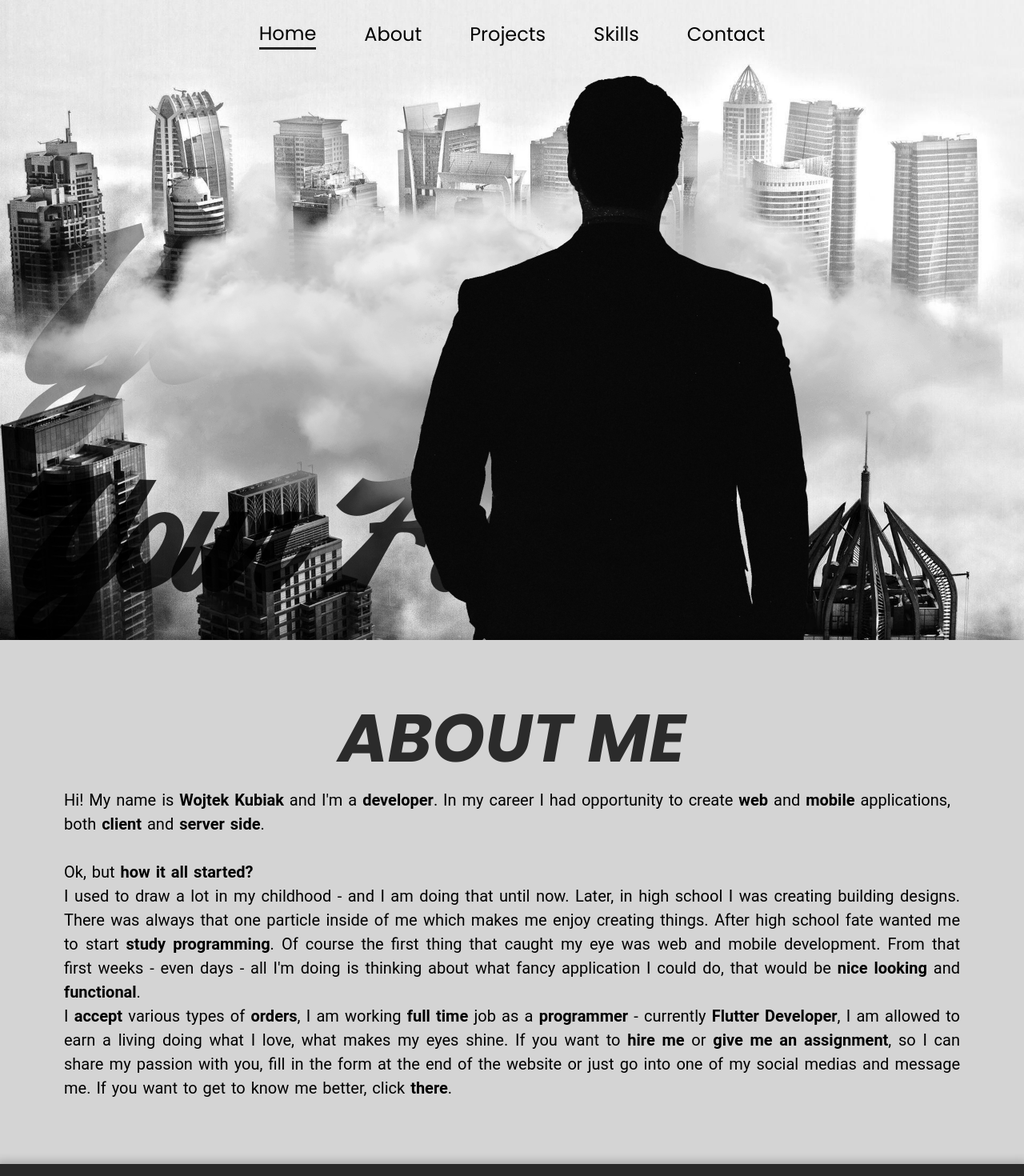
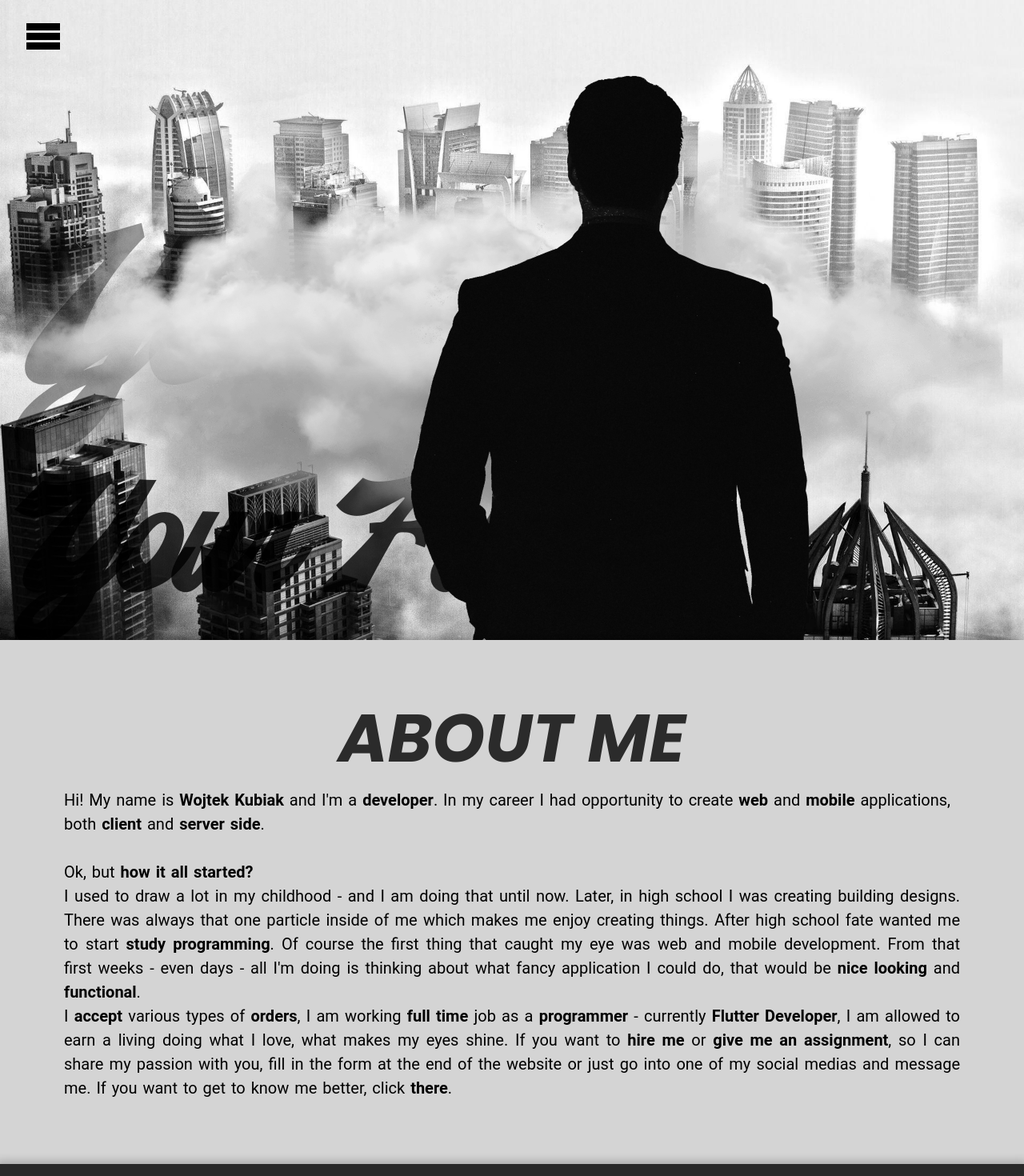
Before and after one commit to wojciechkubiak/www, a React (Create React App) app: page / in a window 1280 px wide. Shown: the top 1470 px of the page at 80% size. Built offline with nearby package versions, Linux system fonts and the light colour scheme.

Commit message:
Navigation

```diff
--- a/package.json
+++ b/package.json
@@ -6,6 +6,7 @@
     "@testing-library/jest-dom": "^5.11.9",
     "@testing-library/react": "^11.2.5",
     "@testing-library/user-event": "^12.8.3",
+    "gsap": "^3.6.1",
     "react": "^17.0.2",
     "react-dom": "^17.0.2",
     "react-icons": "^4.2.0",
--- a/src/App.css
+++ b/src/App.css
@@ -65,14 +65,6 @@
   font-weight: 400;
 }
 
-.about-page {
-  position: relative;
-  max-width: 100vw;
-  z-index: 40;
-  background-color: #d4d4d4;
-  box-shadow: 0 0 10px 4px rgba(0, 0, 0, 0.2);
-}
-
 .projects-page {
   position: relative;
   height: 100vh;
@@ -93,7 +85,7 @@
 
 .contact-page {
   position: relative;
-  min-height: 80vh;
+  min-height: 100vh;
   max-width: 100vw;
   z-index: 40;
   background-color: rgb(71, 71, 71);
@@ -108,7 +100,8 @@
   background-color: #e0e0e0;
 }
 
-input:focus, textarea:focus {
+input:focus,
+textarea:focus {
   box-shadow: none;
   outline: none;
   border: none;
@@ -118,10 +111,16 @@ input:focus, textarea:focus {
 input:active {
   background-color: transparent;
 }
-input, textarea {
+
+input,
+textarea {
   padding: 10px;
   color: white;
-  font-family: 'Roboto', sans-serif;
+  font-family: "Roboto", sans-serif;
+}
+
+textarea {
+  resize: none;
 }
 
 * {
@@ -129,6 +128,11 @@ input, textarea {
   padding: 0;
 }
 
+button,
+input,
+textarea {
+  outline: none;
+}
 ::-webkit-scrollbar {
   width: 15px;
   background-color: #d4d4d4;
--- a/src/App.js
+++ b/src/App.js
@@ -1,5 +1,5 @@
 import React, { useEffect, useRef, useState } from "react";
-import { Navbar, LandingPage } from "./components/Components";
+import { Navbar, LandingPage, About } from "./components/Components";
 import { IoMdSend } from "react-icons/io";
 import Loader from "react-loader-spinner";
 
@@ -7,6 +7,21 @@ import "./App.css";
 
 const App = () => {
   const [scrollY, setScrollY] = useState(0);
+  const [currentPage, setCurrentPage] = useState("home");
+
+  let homeRef = useRef(null);
+  let aboutRef = useRef(null);
+  let projectsRef = useRef(null);
+  let skillsRef = useRef(null);
+  let contactRef = useRef(null);
+
+  const smooth = { behavior: "smooth", block: "start", inline: "nearest" };
+
+  const goHome = () => homeRef.current.scrollIntoView(smooth);
+  const goAbout = () => aboutRef.current.scrollIntoView(smooth);
+  const goProjects = () => projectsRef.current.scrollIntoView(smooth);
+  const goSkills = () => skillsRef.current.scrollIntoView(smooth);
+  const goContact = () => contactRef.current.scrollIntoView(smooth);
 
   useEffect(() => {
     window.addEventListener("scroll", scrollValue);
@@ -18,70 +33,20 @@ const App = () => {
 
   return (
     <div className="App">
-      <Navbar scrollY={scrollY} />
-      <LandingPage scrollY={scrollY} />
-      <div
-        className="about-page"
-        style={{ padding: "80px", paddingTop: "60px" }}
-      >
-        <h1
-          style={{
-            fontFamily: "'Poppins', sans-serif",
-            fontStyle: "italic",
-            fontWeight: "700",
-            fontSize: "84px",
-            textAlign: "center",
-            color: "rgba(0, 0, 0, 0.8)",
-          }}
-        >
-          ABOUT ME
-        </h1>
-        <p
-          style={{
-            fontSize: "20px",
-            fontFamily: "'Roboto', sans-serif",
-            fontWeight: "400",
-            lineHeight: "30px",
-            wordSpacing: "2px",
-            marginBottom: "30px",
-          }}
-        >
-          Hi! My name is <strong>Wojtek Kubiak</strong> and I'm a{" "}
-          <strong>developer</strong>. In my career I had opportunity to create{" "}
-          <strong>web</strong> and <strong>mobile</strong> applications, both{" "}
-          <strong>client</strong> and <strong>server side</strong>.
-        </p>
-        <p
-          style={{
-            fontSize: "20px",
-            fontFamily: "'Roboto', sans-serif",
-            fontWeight: "400",
-            lineHeight: "30px",
-            wordSpacing: "2px",
-            textAlign: "justify",
-            textJustify: "inter-word",
-          }}
-        >
-          Ok, but <strong>how it all started?</strong> <br />I used to draw a
-          lot in my childhood - and I am doing that until now. Later, in high
-          school I was creating building designs. There was always that one
-          particle inside of me which makes me enjoy creating things. After high
-          school fate wanted me to start <strong>study programming</strong>. Of
-          course the first thing that caught my eye was web and mobile
-          development. From that first weeks - even days - all I'm doing is
-          thinking about what fancy application I could do, that would be{" "}
-          <strong>nice looking</strong> and <strong>functional</strong>.
-          <br />I <strong>accept</strong> various types of{" "}
-          <strong>orders</strong>, I am working <strong>full time</strong> job
-          as a <strong>programmer</strong> - currently{" "}
-          <strong>Flutter Developer</strong>, I am allowed to earn a living
-          doing what I love, what makes my eyes shine. If you want to{" "}
-          <strong>hire me</strong> or <strong>give me an assignment</strong>, so
-          I can share my passion with you, fill in the form at the end of the
-          website or just go into one of my social medias and message me. If you
-          want to get to know me better, click <strong>there</strong>.
-        </p>
-      </div>
+      <Navbar
+        scrollY={scrollY}
+        currentPage={currentPage}
+        setCurrentPage={setCurrentPage}
+        goHome={goHome}
+        goAbout={goAbout}
+        goProjects={goProjects}
+        goSkills={goSkills}
+        goContact={goContact}
+      />
+      <div ref={homeRef}><LandingPage scrollY={scrollY} /></div>
+      <div ref={aboutRef}><About/></div>
+      <div ref={projectsRef}>
+
       <div className="projects-page">
         <h1
           style={{
@@ -98,6 +63,8 @@ const App = () => {
           PROJECTS
         </h1>
       </div>
+      </div>
+      <div ref={skillsRef}>
       <div className="skills-page">
         <h1
           style={{
@@ -114,6 +81,8 @@ const App = () => {
           SKILLS
         </h1>
       </div>
+      </div>
+      <div ref={contactRef}>
       <div className="contact-page">
         <h1
           style={{
@@ -190,7 +159,7 @@ const App = () => {
           </button>
         </form>
       </div>
-      <div className="footer"></div>
+      </div>
     </div>
   );
 };
--- /dev/null
+++ b/src/components/About/About.css
@@ -0,0 +1,36 @@
+.about-page {
+  position: relative;
+  max-width: 100vw;
+  z-index: 40;
+  background-color: #d4d4d4;
+  box-shadow: 0 0 10px 4px rgba(0, 0, 0, 0.2);
+  padding: 80px;
+  padding-top: 60px;
+}
+
+.about-header {
+  font-family: "Poppins", sans-serif;
+  font-style: italic;
+  font-weight: 700;
+  font-size: 84px;
+  text-align: center;
+  color: rgba(0, 0, 0, 0.8);
+}
+
+.about-intro {
+  font-size: 20px;
+  font-family: "Roboto", sans-serif;
+  font-weight: 400;
+  line-height: 30px;
+  word-spacing: 2px;
+  margin-bottom: 30px;
+}
+.about-more {
+  font-size: 20px;
+  font-family: "Roboto", sans-serif;
+  font-weight: 400;
+  line-height: 30px;
+  word-spacing: 2px;
+  text-align: justify;
+  text-justify: inter-word;
+}
--- /dev/null
+++ b/src/components/About/About.jsx
@@ -0,0 +1,38 @@
+import React, { useState, useEffect } from "react";
+import "./About.css";
+
+const About = () => {
+  return (
+    <div className="about-page">
+      <h1 className="about-header">ABOUT ME</h1>
+      <p className="about-intro">
+        Hi! My name is <strong>Wojtek Kubiak</strong> and I'm a{" "}
+        <strong>developer</strong>. In my career I had opportunity to create{" "}
+        <strong>web</strong> and <strong>mobile</strong> applications, both{" "}
+        <strong>client</strong> and <strong>server side</strong>.
+      </p>
+      <p className="about-more">
+        Ok, but <strong>how it all started?</strong> <br />I used to draw a lot
+        in my childhood - and I am doing that until now. Later, in high school I
+        was creating building designs. There was always that one particle inside
+        of me which makes me enjoy creating things. After high school fate
+        wanted me to start <strong>study programming</strong>. Of course the
+        first thing that caught my eye was web and mobile development. From that
+        first weeks - even days - all I'm doing is thinking about what fancy
+        application I could do, that would be <strong>nice looking</strong> and{" "}
+        <strong>functional</strong>.
+        <br />I <strong>accept</strong> various types of <strong>orders</strong>
+        , I am working <strong>full time</strong> job as a{" "}
+        <strong>programmer</strong> - currently{" "}
+        <strong>Flutter Developer</strong>, I am allowed to earn a living doing
+        what I love, what makes my eyes shine. If you want to{" "}
+        <strong>hire me</strong> or <strong>give me an assignment</strong>, so I
+        can share my passion with you, fill in the form at the end of the
+        website or just go into one of my social medias and message me. If you
+        want to get to know me better, click <strong>there</strong>.
+      </p>
+    </div>
+  );
+};
+
+export default About;
--- a/src/components/Components.jsx
+++ b/src/components/Components.jsx
@@ -1,4 +1,5 @@
 import Navbar from './Navbar/Navbar.jsx';
 import LandingPage from './LandingPage/LandingPage.jsx';
+import About from './About/About.jsx';
 
-export { Navbar, LandingPage };
+export { Navbar, LandingPage, About };
--- a/src/components/Navbar/Navbar.css
+++ b/src/components/Navbar/Navbar.css
@@ -2,25 +2,18 @@
   position: fixed;
   display: flex;
   flex-direction: row;
-  padding-top: 24px;
   padding-bottom: 24px;
-  justify-content: center;
+  justify-content: space-between;
   min-width: 100vw;
   z-index: 100;
-}
-
-.navbar-top {
   background-color: transparent;
   box-shadow: none;
   transition-property: all;
   transition-duration: 1s;
 }
 
-.navbar-out {
-  background-color: rgb(27, 27, 27);
-  box-shadow: 0 0 10px 4px rgba(0, 0, 0, 0.2);
-  transition-property: all;
-  transition-duration: 1s;
+.navbar > h1 {
+  color: white;
 }
 
 .navbar > button {
@@ -30,11 +23,81 @@
   font-size: 24px;
   margin-left: 30px;
   margin-right: 30px;
-  font-family: 'Poppins', sans-serif;
+  font-family: "Poppins", sans-serif;
   font-weight: 400;
   border-bottom: 2px solid transparent;
 }
 
-.navbar-out > button {
+.navbar-hide-btn {
+  background-color: transparent;
+  border: none;
+  position: absolute;
+  left: 20px;
+  top: 20px;
+}
+.navbar-show-btn {
+  position: absolute;
+  top: 20px;
+}
+
+.navbar-menu {
+  width: 100vw;
+  height: 100vh;
+  background-color: rgb(27, 27, 27);
+  position: fixed;
+  margin-left: -1920px;
+}
+
+.navbar-option {
   color: white;
+  font-size: 42px;
+  text-align: right;
+  padding-right: 5px;
+  padding-top: 10px;
 }
+
+.navbar-option:hover {
+  cursor: default;
+}
+
+.navbar-option-active {
+  font-size: 66px;
+}
+
+.navbar-option-not-active:hover {
+  transform-origin: right;
+  transform: scale(1.1);
+}
+
+.navbar-header {
+  padding-right: 5px;
+  color: white;
+  font-size: 96px;
+  text-align: right;
+  font-family: "Poppins", sans-serif;
+  font-style: italic;
+  font-weight: 700;
+}
+
+.navbar-content {
+  padding-top: 50px;
+  display: flex;
+  flex-direction: row;
+  width: 80%;
+  left: 10%;
+  position: relative;
+  justify-content: space-between;
+  min-height: 80vh;
+}
+
+.navbar-decoration {
+  border-right: 3px solid white;
+  min-width: 500px;
+}
+
+.navbar-picker {
+  display: flex;
+  flex-direction: column;
+  justify-content: center;
+  height: 50vh;
+}
--- a/src/components/Navbar/Navbar.jsx
+++ b/src/components/Navbar/Navbar.jsx
@@ -1,27 +1,99 @@
-import React, { useEffect, useState } from "react";
-
+import React, { useEffect, useState, useRef } from "react";
+import { ImMenu, ImCross } from "react-icons/im";
+import gsap from "gsap";
 import "./Navbar.css";
 
 const Navbar = (props) => {
-  const [navbarStyle, setNavbarStyle] = useState("navbar");
+  const [showMenu, setShowMenu] = useState(false);
 
-  const active = { borderBottom: "3px solid #232323" };
+  let fullscreenMenu = useRef(null);
+
+  const activeClassName = "navbar-option-active";
+  const notActiveClassNames = "navbar-option-not-active";
 
   useEffect(() => {
-    if (props.scrollY > 0) {
-      setNavbarStyle("navbar navbar-out");
+    const t1 = gsap.timeline();
+
+    if (showMenu) {
+      t1.to(fullscreenMenu, {
+        marginLeft: "0px",
+        duration: 1,
+        onComplete: () => (document.body.style.overflow = "hidden"),
+      });
     } else {
-      setNavbarStyle("navbar navbar-top");
+      t1.to(fullscreenMenu, { marginLeft: "-1920px", duration: 1 });
+      document.body.style.overflow = "visible";
     }
-  }, [props.scrollY]);
+  }, [showMenu]);
+
+  const switchPage = (targetPage) => {
+    switch (targetPage) {
+      case "home":
+        props.goHome();
+        break;
+      case "about":
+        props.goAbout();
+        break;
+      case "projects":
+        props.goProjects();
+        break;
+      case "skills":
+        props.goSkills();
+        break;
+      case "contact":
+        props.goContact();
+        break;
+      default:
+        props.goHome();
+        break;
+    }
+  };
+
+  const menuItem = (value) => {
+    return (
+      <h1
+        className={`navbar-option ${
+          props.currentPage === value ? activeClassName : notActiveClassNames
+        }`}
+        onClick={() => {
+          props.setCurrentPage(value);
+          if (value !== props.currentPage)
+            setTimeout(() => {
+              setShowMenu(false);
+              switchPage(value);
+            }, 200);
+        }}
+      >
+        {value.toUpperCase()}
+      </h1>
+    );
+  };
 
   return (
-    <div className={navbarStyle}>
-      <button style={active}>Home</button>
-      <button>About</button>
-      <button>Projects</button>
-      <button>Skills</button>
-      <button>Contact</button>
+    <div className="navbar">
+      <button className="navbar-show-btn" onClick={() => setShowMenu(true)}>
+        <ImMenu size={48} />
+      </button>
+      <div ref={(r) => (fullscreenMenu = r)} className="navbar-menu">
+        <button className="navbar-hide-btn" onClick={() => setShowMenu(false)}>
+          <ImCross size={48} color="white" />
+        </button>
+        <div className="navbar-content">
+          <div className="navbar-decoration">
+            <h1 className="navbar-header">MENU</h1>
+            <div className="navbar-picker">
+              {menuItem("home")}
+              {menuItem("about")}
+              {menuItem("projects")}
+              {menuItem("skills")}
+              {menuItem("contact")}
+            </div>
+          </div>
+          <div style={{ width: "800px" }}>
+            <h1></h1>
+          </div>
+        </div>
+      </div>
     </div>
   );
 };
```
Also changed, not shown: 1 other file (tests, documents, lock files or other folders).
